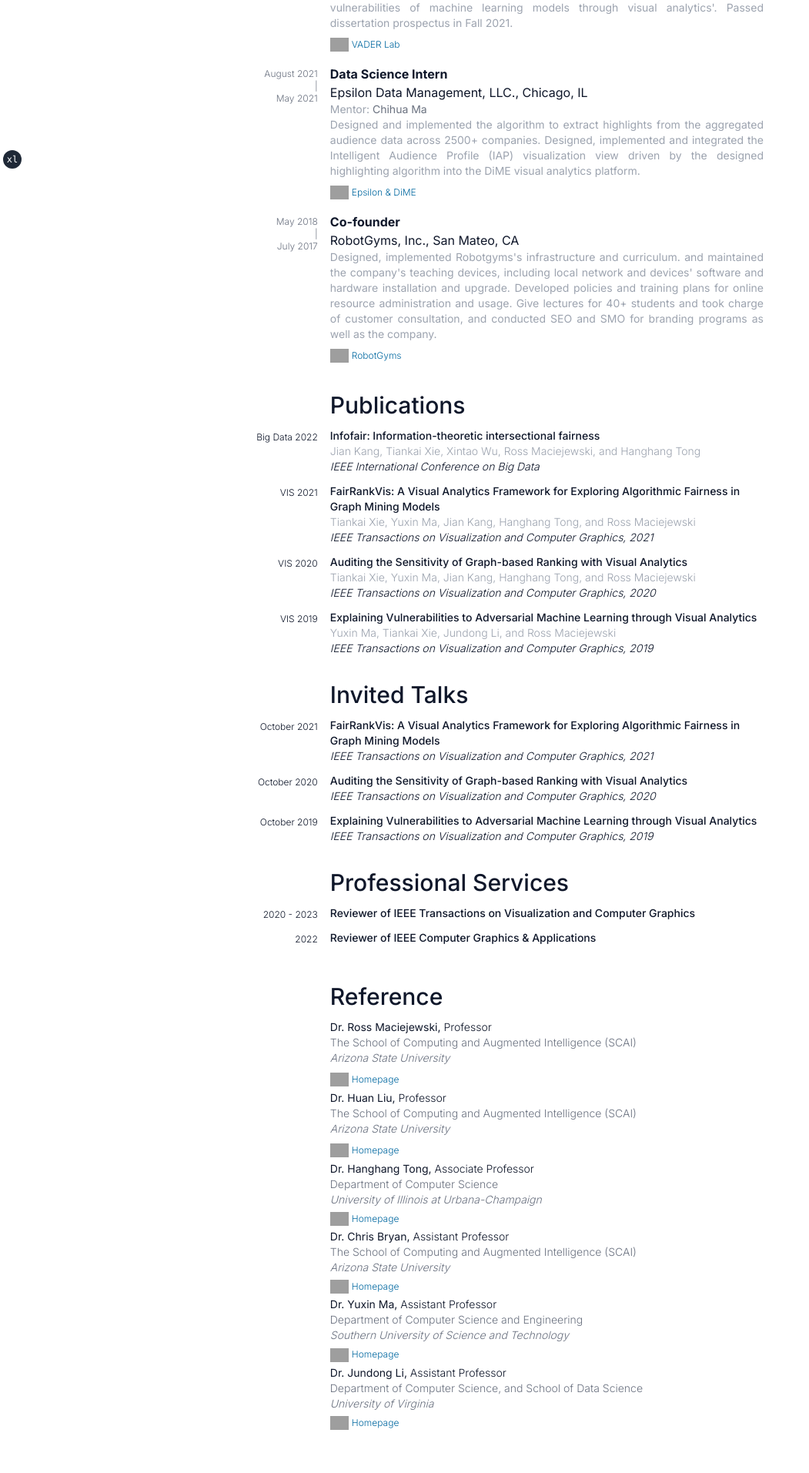
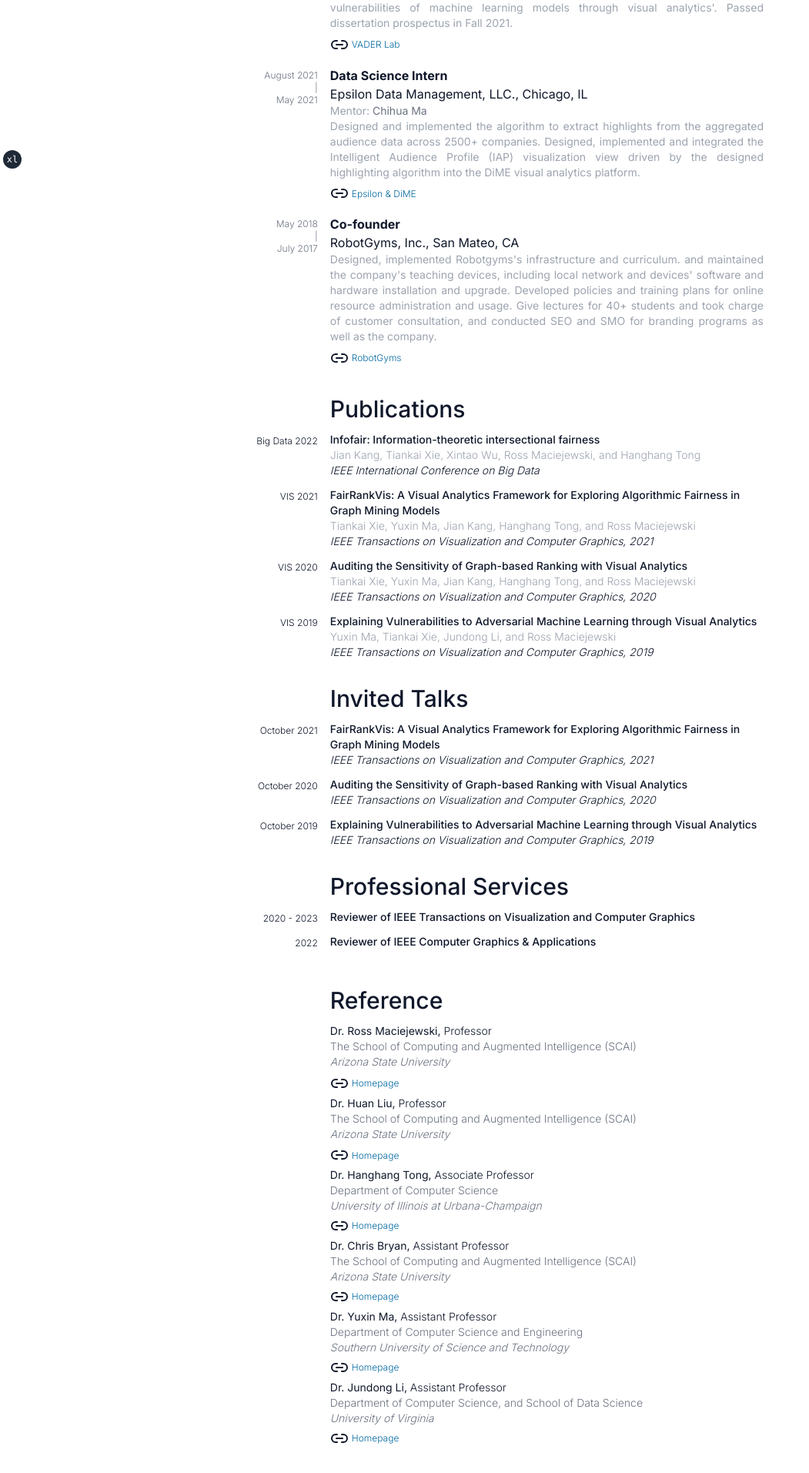
Before and after one commit to tiankaixie/homepage, a Next.js app: page /cv in a window 1280 px wide. Shown: the part 577-2490 px from the top of the page at 77% size, without its empty margins (0-1051 px from the left). Built offline with nearby package versions, Linux system fonts and the light colour scheme; grey boxes are pictures that could not be loaded.

Commit message:
fix icons

```diff
--- a/app/cv/page.tsx
+++ b/app/cv/page.tsx
@@ -4,6 +4,7 @@ import Link from "next/link"
 
 import { siteConfig } from "@/config/site"
 import { buttonVariants } from "@/components/ui/button"
+import { Icons } from "@/components/icons"
 
 export default function CV() {
   return (
@@ -100,10 +101,7 @@ export default function CV() {
               dissertation prospectus in Fall 2021.
             </p>
             <div className="py-1">
-              <img
-                className="inline w-6"
-                src="https://img.icons8.com/material-outlined/48/000000/link--v1.png"
-              />
+              <Icons.link className="inline w-6" />
               <span className="pl-1">
                 <a
                   className="text-xs font-light text-sky-700"
@@ -137,10 +135,7 @@ export default function CV() {
               into the DiME visual analytics platform.
             </p>
             <div className="py-1">
-              <img
-                className="inline w-6"
-                src="https://img.icons8.com/material-outlined/48/000000/link--v1.png"
-              />
+              <Icons.link className="inline w-6" />
               <span className="pl-1">
                 <a
                   className="text-xs font-light text-sky-700"
@@ -172,10 +167,7 @@ export default function CV() {
               company.
             </p>
             <div className="py-1">
-              <img
-                className="inline w-6"
-                src="https://img.icons8.com/material-outlined/48/000000/link--v1.png"
-              />
+              <Icons.link className="inline w-6" />
               <span className="pl-1">
                 <a
                   className="text-xs font-light text-sky-700"
@@ -357,10 +349,7 @@ export default function CV() {
               Arizona State University
             </p>
             <div className="py-1">
-              <img
-                className="inline w-6"
-                src="https://img.icons8.com/material-outlined/48/000000/link--v1.png"
-              />
+              <Icons.link className="inline w-6" />
               <span className="pl-1">
                 <a
                   className="text-xs font-light text-sky-700"
@@ -384,10 +373,7 @@ export default function CV() {
               Arizona State University
             </p>
             <div className="py-1">
-              <img
-                className="inline w-6"
-                src="https://img.icons8.com/material-outlined/48/000000/link--v1.png"
-              />
+              <Icons.link className="inline w-6" />
               <span className="pl-1">
                 <a
                   className="text-xs font-light text-sky-700"
@@ -412,10 +398,7 @@ export default function CV() {
               University of Illinois at Urbana-Champaign
             </p>
             <div className="py-1">
-              <img
-                className="inline w-6"
-                src="https://img.icons8.com/material-outlined/48/000000/link--v1.png"
-              />
+              <Icons.link className="inline w-6" />
               <span className="pl-1">
                 <a
                   className="text-xs font-light text-sky-700"
@@ -440,10 +423,7 @@ export default function CV() {
               Arizona State University
             </p>
             <div className="py-1">
-              <img
-                className="inline w-6"
-                src="https://img.icons8.com/material-outlined/48/000000/link--v1.png"
-              />
+              <Icons.link className="inline w-6" />
               <span className="pl-1">
                 <a
                   className="text-xs font-light text-sky-700"
@@ -468,10 +448,7 @@ export default function CV() {
               Southern University of Science and Technology
             </p>
             <div className="py-1">
-              <img
-                className="inline w-6"
-                src="https://img.icons8.com/material-outlined/48/000000/link--v1.png"
-              />
+              <Icons.link className="inline w-6" />
               <span className="pl-1">
                 <a
                   className="text-xs font-light text-sky-700"
@@ -496,10 +473,7 @@ export default function CV() {
               University of Virginia
             </p>
             <div className="py-1">
-              <img
-                className="inline w-6"
-                src="https://img.icons8.com/material-outlined/48/000000/link--v1.png"
-              />
+              <Icons.link className="inline w-6" />
               <span className="pl-1">
                 <a
                   className="text-xs font-light text-sky-700"
--- a/components/icons.tsx
+++ b/components/icons.tsx
@@ -1,6 +1,7 @@
 import {
   GraduationCap,
   Instagram,
+  Link2,
   LucideProps,
   Moon,
   SunMedium,
@@ -16,6 +17,7 @@ export const Icons = {
   twitter: Twitter,
   scholar: GraduationCap,
   instagram: Instagram,
+  link: Link2,
   logo: (props: LucideProps) => (
     <svg xmlns="http://www.w3.org/2000/svg" viewBox="0 0 24 24" {...props}>
       <path
```
